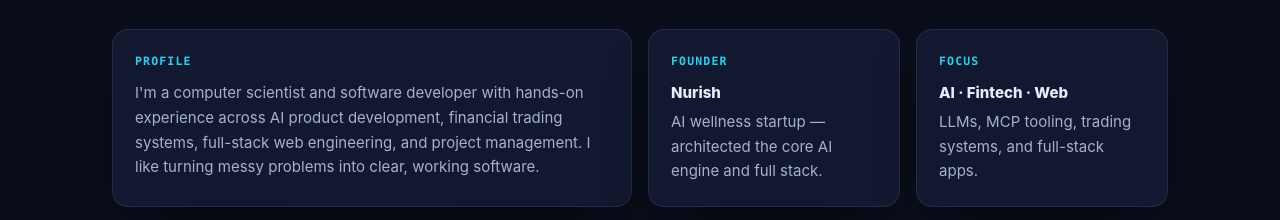
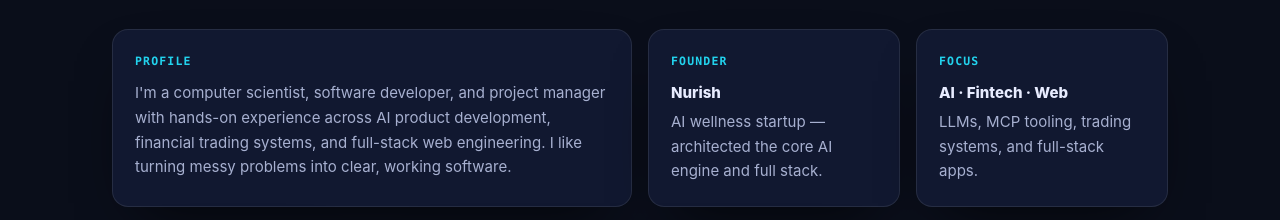
Before and after one commit to ghost-p-l/ghost-p-l.github.io, a plain HTML site: page index.html in a window 1280 px wide. Shown: the part 881-1101 px from the top of the page. Drawn offline with Linux system fonts and the light colour scheme; no server answers.

Commit message:
fix: About identity reads computer scientist, software developer, and project manager

```diff
--- a/index.html
+++ b/index.html
@@ -161,9 +161,9 @@
           <article class="bento__cell bento__cell--wide reveal">
             <h3 class="bento__label">Profile</h3>
             <p>
-              I'm a computer scientist and software developer with hands-on experience
-              across AI product development, financial trading systems, full-stack
-              web engineering, and project management. I like turning messy problems into clear, working software.
+              I'm a computer scientist, software developer, and project manager with hands-on experience
+              across AI product development, financial trading systems, and full-stack
+              web engineering. I like turning messy problems into clear, working software.
             </p>
           </article>
           <article class="bento__cell reveal">
```
